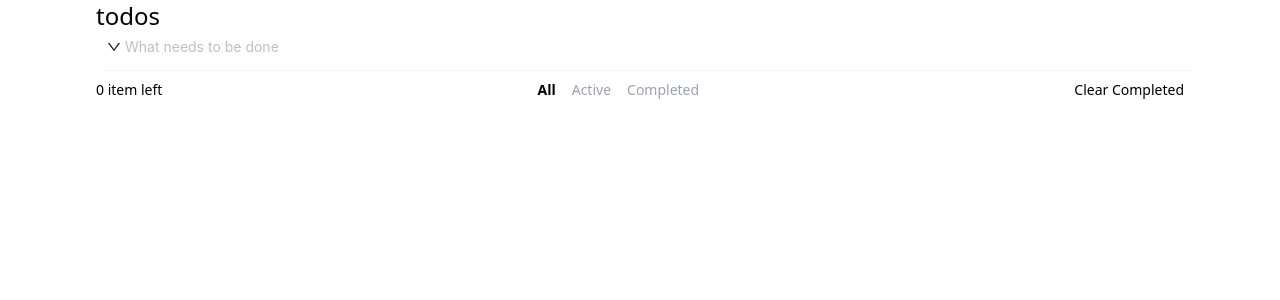
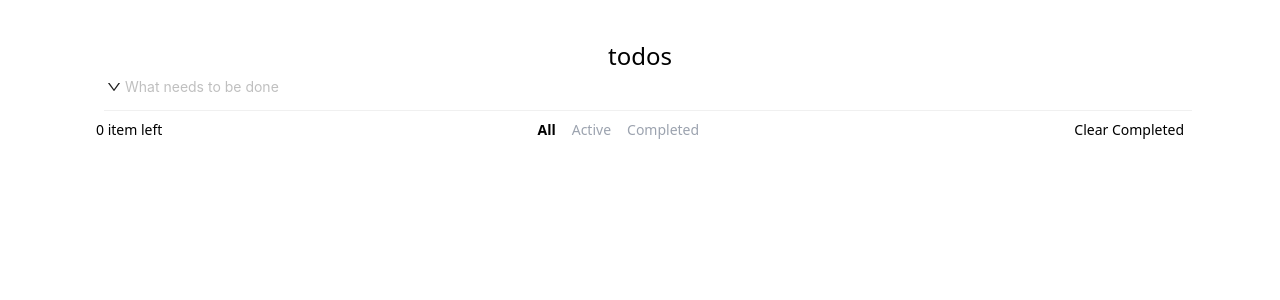
Before and after one commit to deerzz/my-ts-app, a React (Vite) app: page / in a window 1280 px wide. Shown: the top 300 px of the page. Built offline with nearby package versions, Linux system fonts and the light colour scheme.

Commit message:
feat: css update of title

```diff
--- a/src/App.tsx
+++ b/src/App.tsx
@@ -37,7 +37,7 @@ function App() {
 
     return (
         <div className={"px-24"}>
-            <h1 className={"text-2xl"}>todos</h1>
+            <h1 className={"flex text-2xl justify-center mt-10"}>todos</h1>
             <InputField/>
             <div>
                 <div>
```
